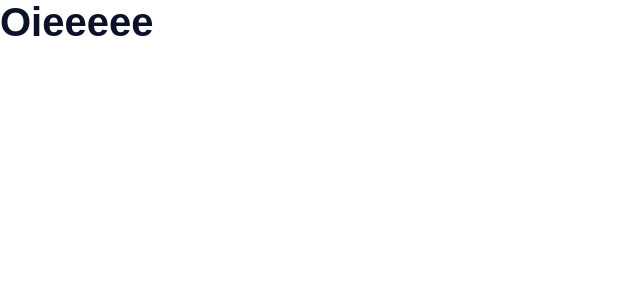
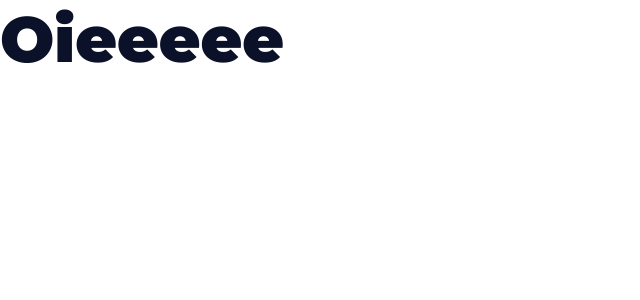
Before and after one commit to MarcellyGuimaraes/landing-page, a React (Create React App) app: page / in a window 1280 px wide. Shown: the top 300 px of the page, without its empty margins (0-640 px from the left). Built offline with nearby package versions, Linux system fonts and the light colour scheme.

Commit message:
criação do componente Heading (pt 1)

```diff
--- a/public/index.html
+++ b/public/index.html
@@ -1,14 +1,18 @@
 <!DOCTYPE html>
 <html lang="en">
+
 <head>
   <meta charset="utf-8" />
+  <link rel="preconnect" href="https://fonts.gstatic.com">
+  <link
+    href="https://fonts.googleapis.com/css2?family=Montserrat:ital,wght@0,900;1,900&family=Open+Sans:ital,wght@0,400;0,700;1,400;1,700&display=swap"
+    rel="stylesheet">
+  <link rel="stylesheet"
+    href="https://fonts.googleapis.com/css2?family=Montserrat:ital,wght@0,900;1,900&family=Open+Sans:ital,wght@0,400;0,700;1,400;1,700&display=swap">
   <link rel="icon" href="%PUBLIC_URL%/favicon.ico" />
   <meta name="viewport" content="width=device-width, initial-scale=1" />
   <meta name="theme-color" content="#000000" />
-    <meta
-      name="description"
-      content="Web site created using create-react-app"
-    />
+  <meta name="description" content="Web site created using create-react-app" />
   <link rel="apple-touch-icon" href="%PUBLIC_URL%/logo192.png" />
   <!--
       manifest.json provides metadata used when your web app is installed on a
@@ -24,8 +28,10 @@
       work correctly both with client-side routing and a non-root public URL.
       Learn how to configure a non-root public URL by running `npm run build`.
     -->
+
   <title>React App</title>
 </head>
+
 <body>
   <noscript>You need to enable JavaScript to run this app.</noscript>
   <div id="root"></div>
@@ -40,4 +46,5 @@
       To create a production bundle, use `npm run build` or `yarn build`.
     -->
 </body>
+
 </html>
--- a/src/components/Heading/index.jsx
+++ b/src/components/Heading/index.jsx
@@ -1,11 +1,10 @@
 import P from 'prop-types';
 import * as Styled from './styles';
-
 export const Heading = ({
   children,
   colorDark = true,
   as = 'h1',
-  size = 'big',
+  size = 'huge',
   uppercase = false,
 }) => {
   return (
@@ -22,8 +21,8 @@ export const Heading = ({
 
 Heading.propTypes = {
   children: P.node.isRequired,
-  colorDark: P.bool.isRequired,
-  as: P.oneOf(['h1', 'h2', 'h3', 'h4', 'h5', 'h6']).isRequired,
-  size: P.oneOf(['small', 'medium', 'big', 'huge']).isRequired,
-  uppercase: P.bool.isRequired,
+  colorDark: P.bool,
+  as: P.oneOf(['h1', 'h2', 'h3', 'h4', 'h5', 'h6']),
+  size: P.oneOf(['small', 'medium', 'big', 'huge']),
+  uppercase: P.bool,
 };
--- a/src/components/Heading/styles.js
+++ b/src/components/Heading/styles.js
@@ -1,6 +1,4 @@
-import styled from 'styled-components';
-import { css } from 'styled-components';
-
+import styled, { css } from 'styled-components';
 const titleSize = {
   small: (theme) => css`
     font-size: ${theme.font.sizes.medium};
@@ -13,17 +11,23 @@ const titleSize = {
   `,
   huge: (theme) => css`
     font-size: ${theme.font.sizes.xhuge};
+    ${mediaFont(theme)};
   `,
 };
+
+const mediaFont = (theme) => css`
+  @media ${theme.media.lteMedium} {
+    font-size: ${theme.font.sizes.xlarge};
+  }
+`;
 
 const titleCase = (uppercase) => css`
   text-transform: ${uppercase ? 'uppercase' : 'none'};
 `;
-
 export const Title = styled.h1`
   ${({ theme, colorDark, size, uppercase }) => css`
     color: ${colorDark ? theme.colors.primaryColor : theme.colors.white};
-    ${titleSize[size](theme)}
-    ${titleCase(uppercase)}
+    ${titleSize[size](theme)};
+    ${titleCase(uppercase)};
   `}
 `;
--- a/src/styles/global-styles.js
+++ b/src/styles/global-styles.js
@@ -1,24 +1,19 @@
 import { createGlobalStyle, css } from 'styled-components';
 
 export const GlobalStyles = createGlobalStyle`
-@import url('https://fonts.googleapis.com/css2?family=Montserrat:ital,wght@0,900;1,900&family=Open+Sans:ital,wght@0,400;0,700;1,400;1,700&display=swap');
-
   * {
     margin: 0;
     padding: 0;
     box-sizing: border-box;
   }
-
   html {
-  font-size: 62.5%; //usar rem como px
+    font-size: 62.5%;
   }
-
-body{
-  font-size: 1.6rem; //px
-  font-family: ${({ theme }) => theme.font.family.primary};
+  body {
+    font-size: 1.6rem;
+    font-family: ${({ theme }) => theme.font.family.default};
   }
-
   h1, h2, h3, h4, h5, h6 {
-  font-family:  ${({ theme }) => theme.font.family.secondary};
+    font-family: ${({ theme }) => theme.font.family.secondary};
   }
 `;
--- a/src/styles/theme.js
+++ b/src/styles/theme.js
@@ -2,17 +2,15 @@ export const theme = {
   colors: {
     primaryColor: '#0A1128',
     secondaryColor: '#dc143c',
-    white: '#FFF',
+    white: '#FFFFFF',
   },
-
   font: {
     family: {
-      primary: "'Open Sans', sans-serif",
+      default: "'Open Sans', sans-serif",
       secondary: "'Montserrat', sans-serif",
     },
-
     sizes: {
-      xsmall: '0.8rem',
+      xsmall: '8rem',
       small: '1.6rem',
       medium: '2.4rem',
       large: '3.2rem',
@@ -22,4 +20,7 @@ export const theme = {
       xhuge: '6.4rem',
     },
   },
+  media: {
+    lteMedium: '(max-width: 768px)',
+  },
 };
```
Lines whose indentation alone changed are shown as unchanged.
